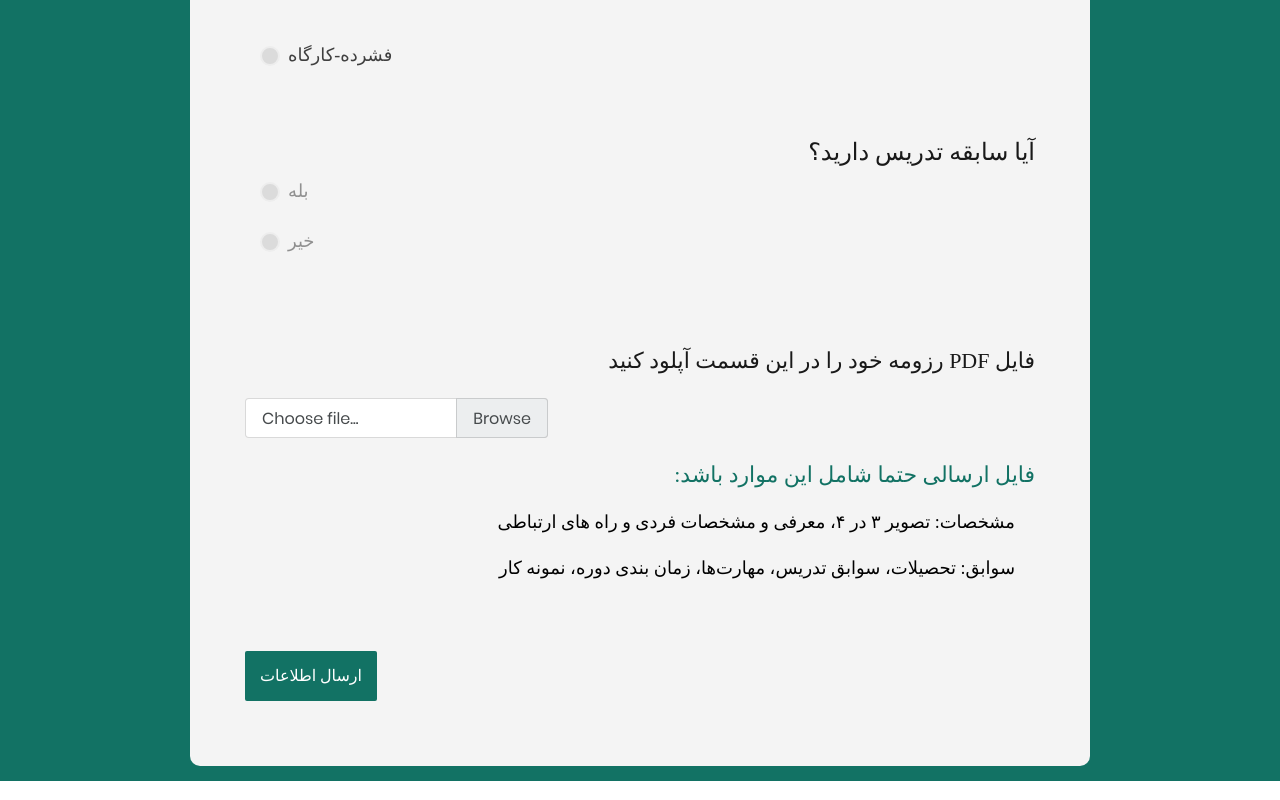
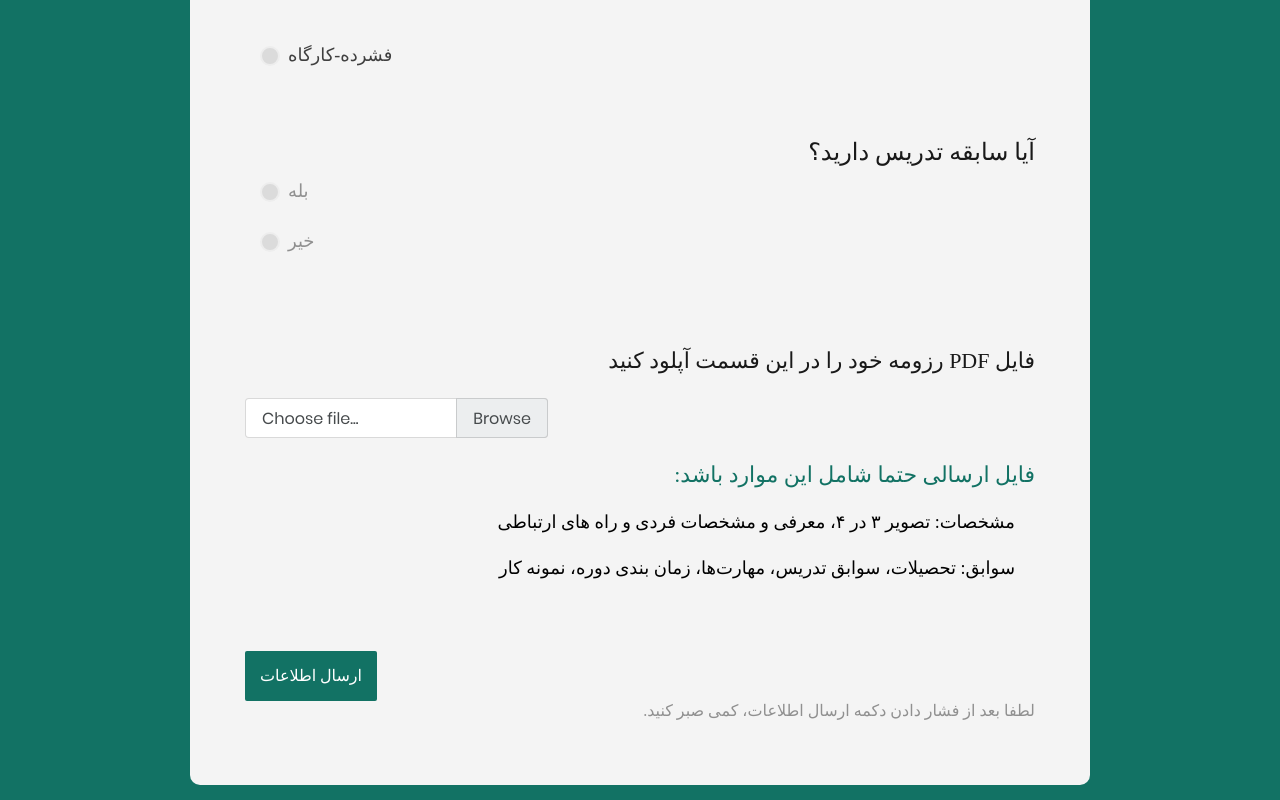
Before and after one commit to mhyousefi/kama-form, a React (Create React App) app in the folder React_Frontend/: page / in a window 1280 px wide. Shown: the part 1792-2592 px from the top of the page. Built offline with nearby package versions, Linux system fonts and the light colour scheme.

Commit message:
small changes

```diff
--- a/React_Frontend/src/pages/FormPage.js
+++ b/React_Frontend/src/pages/FormPage.js
@@ -342,7 +342,8 @@ export default class FormPage extends Component {
         <div className="bg-contact3">
           <div className="container-contact3">
             <div className="wrap-contact3 rtl">
-              {PersianDict['success msg']}
+              <div className="contact3-form-text-question f-s-24">{PersianDict['success msg_line1']}</div>
+              <div className="contact3-form-text-question f-s-24">{PersianDict['success msg_line2']}</div>
             </div>
           </div>
         </div>
@@ -439,6 +440,10 @@ export default class FormPage extends Component {
                     {PersianDict['send info']}
                   </button>
                 </div>
+
+                <span className="contact3-form-text-answer rtl">
+                  {PersianDict['please wait']}
+                </span>
               </form>
             </div>
           </div>
--- a/React_Frontend/src/utils/PersianDict.js
+++ b/React_Frontend/src/utils/PersianDict.js
@@ -46,8 +46,10 @@ module.exports = {
 
   'send info': 'ارسال اطلاعات',
 
-  'success msg': 'از علاقه مندی شما به همکاری با کاما صمیمانه سپاسگزاریم.\n' +
-  '‼️نتیجه بررسی ثبت نام شما تا تاریخ ۱۳ تیر از طریق ایمیل اعلام میگردد‼️',
+  'success msg_line1': 'از علاقه مندی شما به همکاری با کاما صمیمانه سپاسگزاریم.',
+  'success msg_line2': 'نتیجه بررسی ثبت نام شما تا تاریخ ۱۳ تیر از طریق ایمیل اعلام میگردد',
   'failure msg': 'لطفا همه اطلاعات را وارد کنید.',
   'server error msg': 'خطایی در سرور رخ داد. لطفا مجددا تلاش کنید.',
+
+  'please wait': 'لطفا بعد از فشار دادن دکمه ارسال اطلاعات، کمی صبر کنید.',
 }
```
